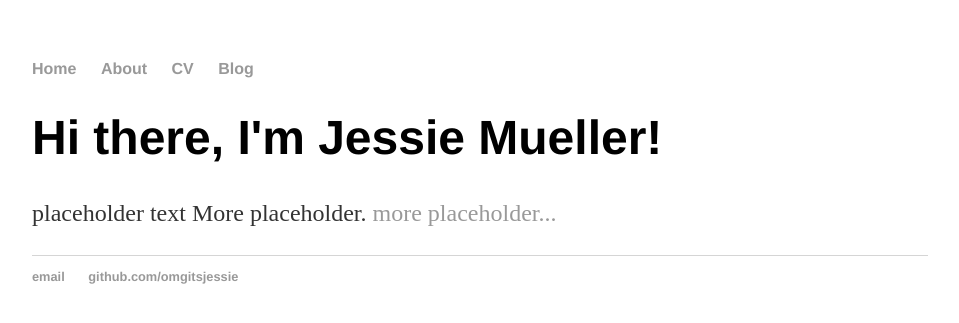
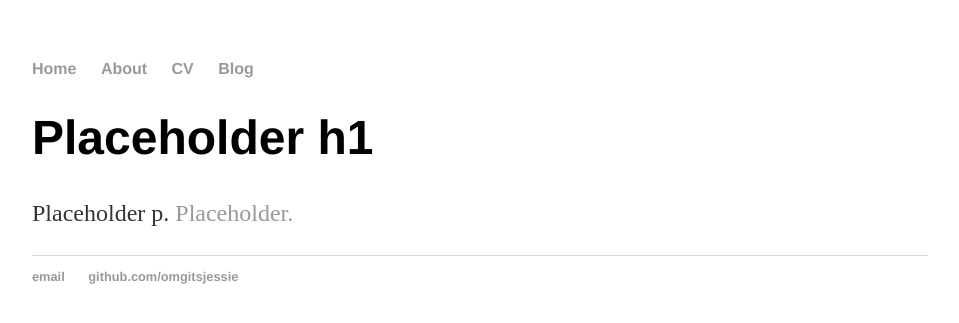
Before and after one commit to omgitsjessie/omgitsjessie.github.io, a Jekyll site: the page built from index.html, in a window 1280 px wide. Shown: the top 323 px of the page, without its empty margins (160-1119 px from the left). Built offline with Jekyll 4.4.1, drawn with Linux system fonts in a browser that asks for light colours.

Commit message:
update jekyll layout to use default

```diff
--- a/index.html
+++ b/index.html
@@ -1,30 +1,8 @@
-<!DOCTYPE html>
-<html>
-	<head>
-		<title>Jessie Mueller tries HTML</title>
-		<!-- link to main stylesheet -->
-		<link rel="stylesheet" type="text/css" href="/css/main.css">
-	</head>
-	<body>
-		<nav>
-    		<ul>
-        		<li><a href="/">Home</a></li>
-	        	<li><a href="/about">About</a></li>
-        		<li><a href="/cv">CV</a></li>
-        		<li><a href="/blog">Blog</a></li>
-    		</ul>
-		</nav>
-		<div class="container">
-    		<div class="blurb">
-        		<h1>Hi there, I'm Jessie Mueller!</h1>
-				<p>placeholder text</em> More placeholder. <a href="/about">more placeholder...</a></p>
-    		</div><!-- /.blurb -->
-		</div><!-- /.container -->
-		<footer>
-    		<ul>
-        		<li><a href="mailto:jessie.mueller@gmail.com">email</a></li>
-        		<li><a href="https://github.com/omgitsjessie">github.com/omgitsjessie</a></li>
-			</ul>
-		</footer>
-	</body>
-</html>
+---
+layout: default
+title: Jessie Mueller tries a thing
+---
+<div class="blurb">
+	<h1>Placeholder h1</h1>
+	<p>Placeholder p. <a href="/about"> Placeholder. </a></p>
+</div><!-- /.blurb -->
```
